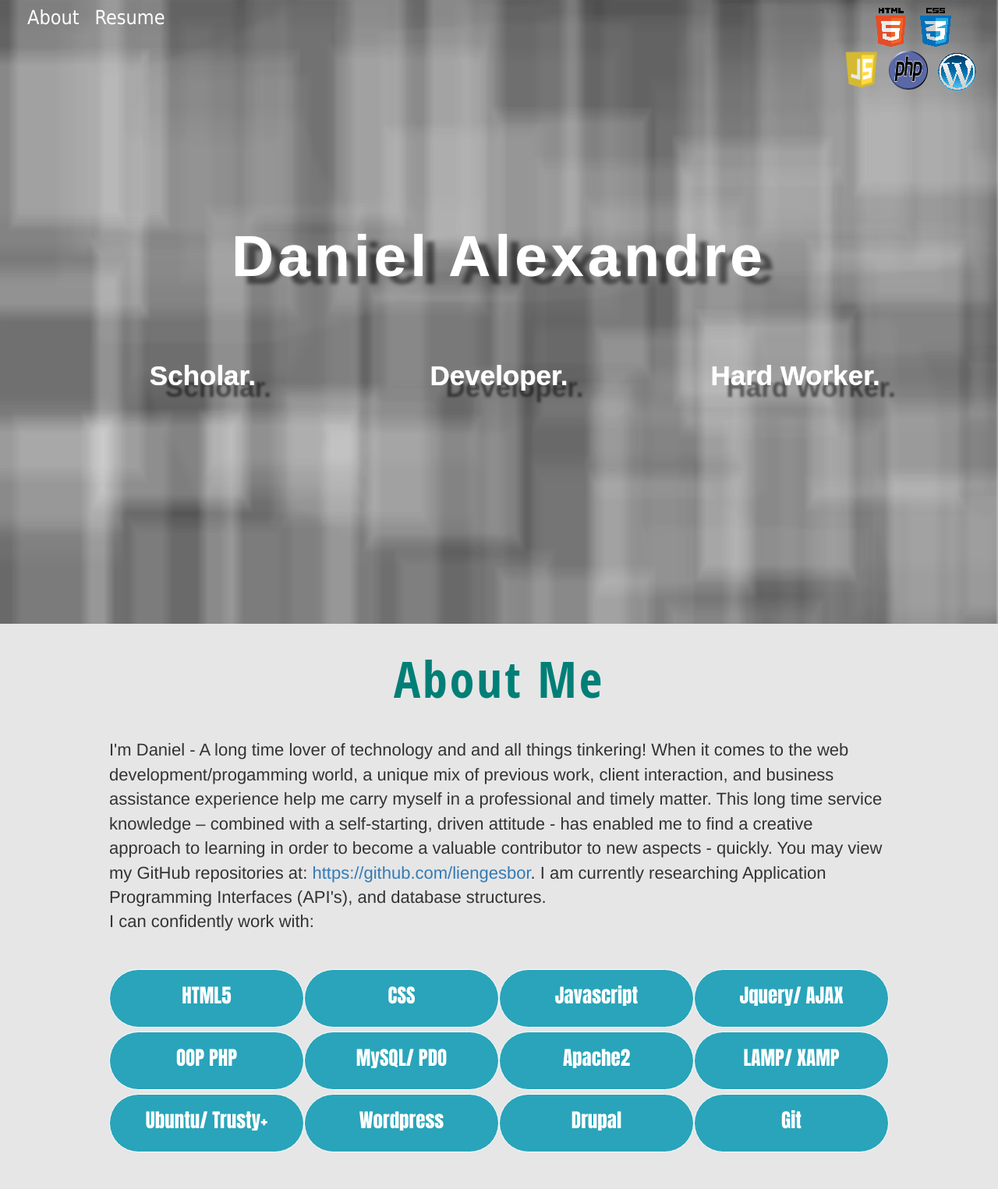
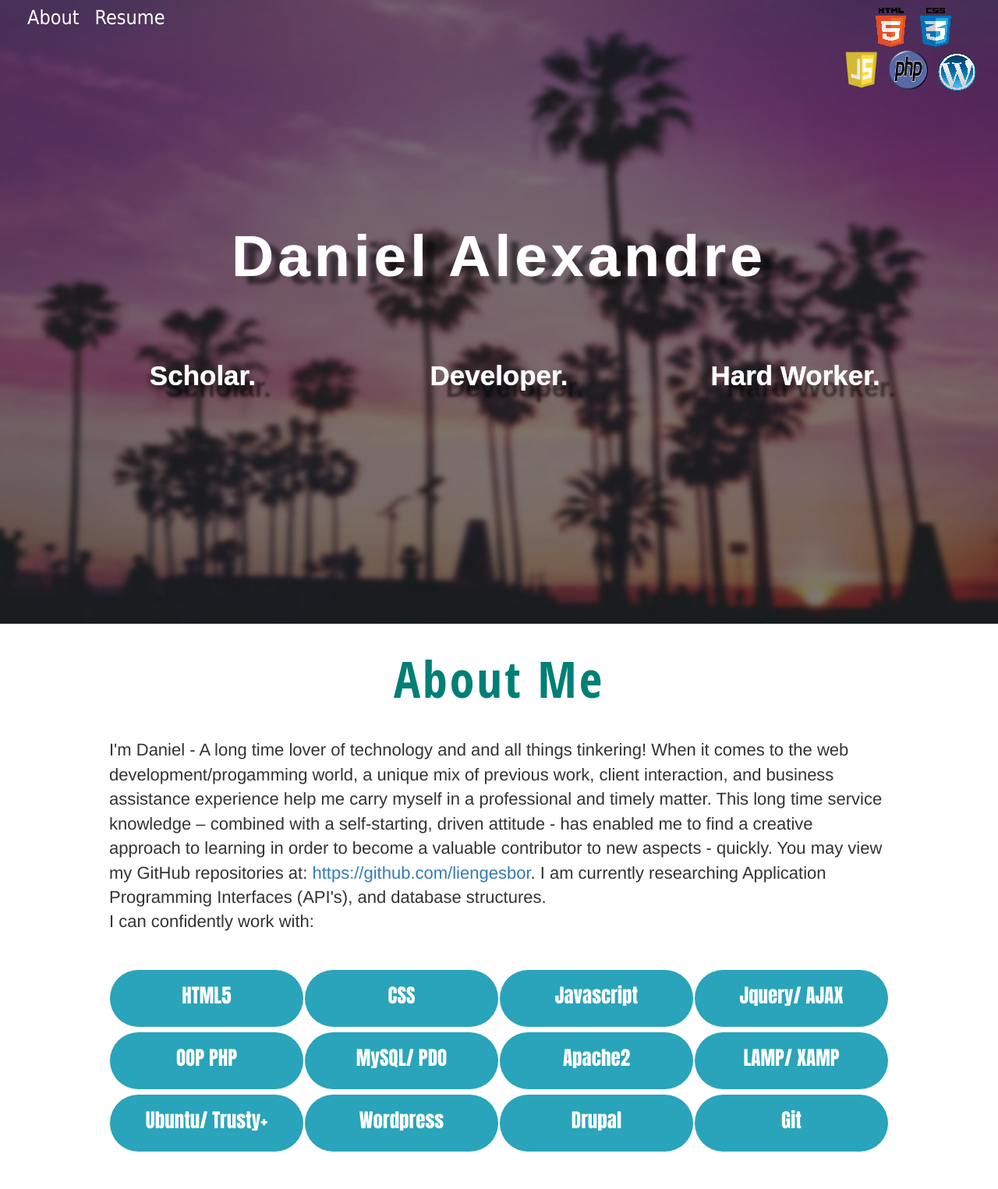
Before and after one commit to LienGesbor/LienGebsor.github.io, a plain HTML site: page index.html in a window 1280 px wide. Shown: the top 1525 px of the page at 78% size. Drawn offline with nearby package versions, Linux system fonts and the light colour scheme.

Commit message:
Edited site theme

```diff
--- a/web/css/style.css
+++ b/web/css/style.css
@@ -172,7 +172,7 @@ body
 {
     height: 100%;
 
-    background-image: url('../images/opt/bannerimage.png');
+    background-image: url('../images/opt/lablure.jpg');
     background-attachment: fixed;
     background-size: 100% 100%;
 }
@@ -294,7 +294,8 @@ body
 {
     overflow-x: hidden;
 
-    background-color: #e6e6e6;
+    /*background-color: #e6e6e6;*/
+    background-color: #fff;
 }
 .content_wrap
 {
```
Also changed, not shown: web/images/opt/la.jpg (added), web/images/opt/lablure.jpg (added).
